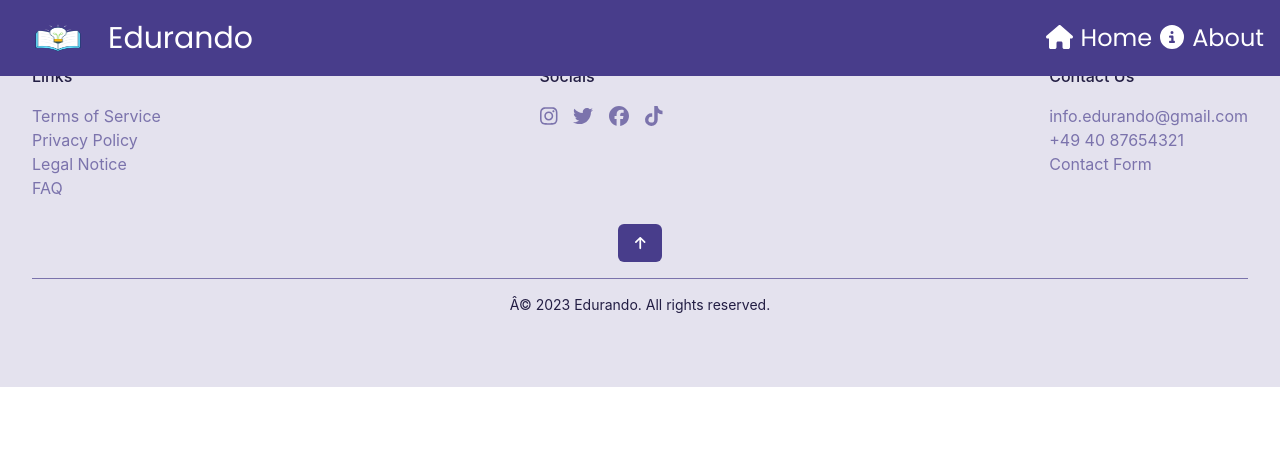
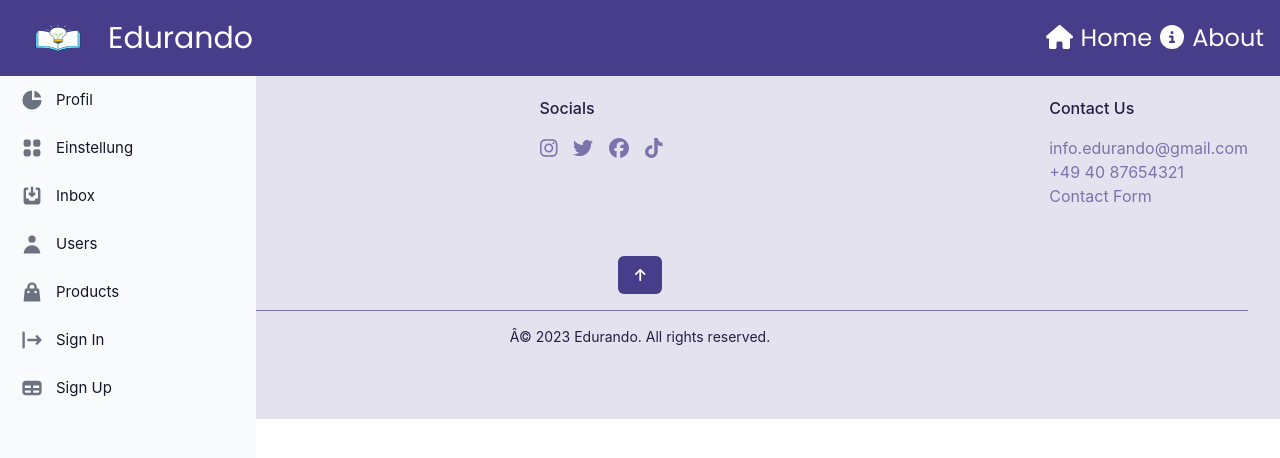
Before and after one commit to KrishKalra03/Edurando, a Vue app in the folder edurando-frontend/: page /edit in a window 1280 px wide. Shown: the top 458 px of the page. Built offline with nearby package versions, Linux system fonts and the light colour scheme.

Commit message:
E5.1 Profil bearbeiten

```diff
--- a/edurando-frontend/src/modules/Registration/page/Confirmation.vue
+++ b/edurando-frontend/src/modules/Registration/page/Confirmation.vue
@@ -2,20 +2,20 @@
   <div class="flex flex-col items-center justify-center h-screen bg-gray-100">
     <div class="max-w-md px-6 py-4 bg-white shadow-lg rounded-md">
       <h2 class="text-xl font-bold mb-4 text-black">E-Mail-Verifizierung</h2>
-      <p class="mb-6 text-black">Vielen Dank für Ihre Registrierung! Wir haben eine E-Mail an <strong>{{email}}</strong> gesendet. Bitte klicken Sie auf den Link in der E-Mail, um Ihre E-Mail-Adresse zu bestätigen.</p>
-      <p class="mb-6 text-black">Wenn Sie die E-Mail nicht erhalten haben, überprüfen Sie bitte Ihren Spam-Ordner oder <a href="#">senden Sie die E-Mail erneut</a>.</p>
-      <div class="flex flex-row items-center justify-center text-center">
-        <button class="bg-[#483d8b] hover:bg-[#483d8b] text-white py-2 px-4 rounded-md mr-4" @click="resendEmail">E-Mail erneut senden</button>
-      </div>
+      <p class="mb-6 text-black">Vielen Dank für Ihre Registrierung! Wir haben eine E-Mail an ihre E-Mail gesendet. Bitte klicken Sie auf den Link in der E-Mail, um Ihre E-Mail-Adresse zu
+        bestätigen.</p>
+      <button type="submit"
+              class=" text-center mx-auto w-1/2 flex justify-center py-2 px-4 border border-transparent text-sm font-medium rounded-md text-white bg-[#483d8b] hover:bg-purple-950 focus:outline-none focus:ring-2 focus:ring-offset-2 focus:ring-blue-500">
+        Kehre zur Loginseite zurück
+      </button>
     </div>
   </div>
 </template>
 
 <script>
-  import RegistrationPage from "./RegistrationPage.vue"
-  export default {
+import RegistrationPage from "./RegistrationPage.vue"
 
-  }
+export default {}
 </script>
 
 <style scoped>
--- a/edurando-frontend/src/modules/Registration/page/RegistrationPage.vue
+++ b/edurando-frontend/src/modules/Registration/page/RegistrationPage.vue
@@ -38,7 +38,6 @@
                    required
                    class="appearance-none rounded-none relative block w-full px-3 py-2 border border-gray-300 placeholder-gray-500 text-gray-900 focus:outline-none focus:ring-purple-500 focus:border-purple-500 focus:z-10 sm:text-sm"
                    placeholder="Email address">
-              <p>{{this.user.email}}</p>
           </div>
           <div>
             <label for="password" class="text-black font-font-family p-1">Password</label>
@@ -92,7 +91,7 @@ export default defineComponent({
         }
       },
       methods: {
-          registerUser() {
+          ser() {
             axios.post('http://localhost:9001/api/v1/register', this.user)
                 .then(response => {
                     response.statusText = response.data
--- /dev/null
+++ b/edurando-frontend/src/modules/UserUpdate/EditPage.vue
@@ -0,0 +1,75 @@
+<template>
+  <button data-drawer-target="default-sidebar" data-drawer-toggle="default-sidebar" aria-controls="default-sidebar" type="button" class="inline-flex items-center p-2 mt-2 ml-3 text-sm text-gray-500 rounded-lg sm:hidden hover:bg-gray-100 focus:outline-none focus:ring-2 focus:ring-gray-200 dark:text-gray-400 dark:hover:bg-gray-700 dark:focus:ring-gray-600">
+    <span class="sr-only">Open sidebar</span>
+    <svg class="w-6 h-6" aria-hidden="true" fill="currentColor" viewBox="0 0 20 20" xmlns="http://www.w3.org/2000/svg">
+      <path clip-rule="evenodd" fill-rule="evenodd" d="M2 4.75A.75.75 0 012.75 4h14.5a.75.75 0 010 1.5H2.75A.75.75 0 012 4.75zm0 10.5a.75.75 0 01.75-.75h7.5a.75.75 0 010 1.5h-7.5a.75.75 0 01-.75-.75zM2 10a.75.75 0 01.75-.75h14.5a.75.75 0 010 1.5H2.75A.75.75 0 012 10z"></path>
+    </svg>
+  </button>
+
+  <aside id="default-sidebar" class="mt-[5%] fixed top-0 left-0 z-40 w-64 h-screen transition-transform -translate-x-full sm:translate-x-0" aria-label="Sidebar">
+    <div class="h-[50%] px-3 py-4 overflow-y-auto bg-gray-50 dark:bg-gray-800">
+      <ul class="space-y-2 font-medium">
+        <li>
+          <a href="#" class="flex items-center p-2 text-gray-900 rounded-lg dark:text-white hover:bg-gray-100 dark:hover:bg-gray-700">
+            <svg aria-hidden="true" class="w-6 h-6 text-gray-500 transition duration-75 dark:text-gray-400 group-hover:text-gray-900 dark:group-hover:text-white" fill="currentColor" viewBox="0 0 20 20" xmlns="http://www.w3.org/2000/svg"><path d="M2 10a8 8 0 018-8v8h8a8 8 0 11-16 0z"></path><path d="M12 2.252A8.014 8.014 0 0117.748 8H12V2.252z"></path></svg>
+            <span class="ml-3">Profil</span>
+          </a>
+        </li>
+        <li>
+          <a href="#" class="flex items-center p-2 text-gray-900 rounded-lg dark:text-white hover:bg-gray-100 dark:hover:bg-gray-700">
+            <svg aria-hidden="true" class="flex-shrink-0 w-6 h-6 text-gray-500 transition duration-75 dark:text-gray-400 group-hover:text-gray-900 dark:group-hover:text-white" fill="currentColor" viewBox="0 0 20 20" xmlns="http://www.w3.org/2000/svg"><path d="M5 3a2 2 0 00-2 2v2a2 2 0 002 2h2a2 2 0 002-2V5a2 2 0 00-2-2H5zM5 11a2 2 0 00-2 2v2a2 2 0 002 2h2a2 2 0 002-2v-2a2 2 0 00-2-2H5zM11 5a2 2 0 012-2h2a2 2 0 012 2v2a2 2 0 01-2 2h-2a2 2 0 01-2-2V5zM11 13a2 2 0 012-2h2a2 2 0 012 2v2a2 2 0 01-2 2h-2a2 2 0 01-2-2v-2z"></path></svg>
+            <span class="flex-1 ml-3 whitespace-nowrap">Einstellung</span>
+          </a>
+        </li>
+        <li>
+          <a href="#" class="flex items-center p-2 text-gray-900 rounded-lg dark:text-white hover:bg-gray-100 dark:hover:bg-gray-700">
+            <svg aria-hidden="true" class="flex-shrink-0 w-6 h-6 text-gray-500 transition duration-75 dark:text-gray-400 group-hover:text-gray-900 dark:group-hover:text-white" fill="currentColor" viewBox="0 0 20 20" xmlns="http://www.w3.org/2000/svg"><path d="M8.707 7.293a1 1 0 00-1.414 1.414l2 2a1 1 0 001.414 0l2-2a1 1 0 00-1.414-1.414L11 7.586V3a1 1 0 10-2 0v4.586l-.293-.293z"></path><path d="M3 5a2 2 0 012-2h1a1 1 0 010 2H5v7h2l1 2h4l1-2h2V5h-1a1 1 0 110-2h1a2 2 0 012 2v10a2 2 0 01-2 2H5a2 2 0 01-2-2V5z"></path></svg>
+            <span class="flex-1 ml-3 whitespace-nowrap">Inbox</span>
+          </a>
+        </li>
+        <li>
+          <a href="#" class="flex items-center p-2 text-gray-900 rounded-lg dark:text-white hover:bg-gray-100 dark:hover:bg-gray-700">
+            <svg aria-hidden="true" class="flex-shrink-0 w-6 h-6 text-gray-500 transition duration-75 dark:text-gray-400 group-hover:text-gray-900 dark:group-hover:text-white" fill="currentColor" viewBox="0 0 20 20" xmlns="http://www.w3.org/2000/svg"><path fill-rule="evenodd" d="M10 9a3 3 0 100-6 3 3 0 000 6zm-7 9a7 7 0 1114 0H3z" clip-rule="evenodd"></path></svg>
+            <span class="flex-1 ml-3 whitespace-nowrap">Users</span>
+          </a>
+        </li>
+        <li>
+          <a href="#" class="flex items-center p-2 text-gray-900 rounded-lg dark:text-white hover:bg-gray-100 dark:hover:bg-gray-700">
+            <svg aria-hidden="true" class="flex-shrink-0 w-6 h-6 text-gray-500 transition duration-75 dark:text-gray-400 group-hover:text-gray-900 dark:group-hover:text-white" fill="currentColor" viewBox="0 0 20 20" xmlns="http://www.w3.org/2000/svg"><path fill-rule="evenodd" d="M10 2a4 4 0 00-4 4v1H5a1 1 0 00-.994.89l-1 9A1 1 0 004 18h12a1 1 0 00.994-1.11l-1-9A1 1 0 0015 7h-1V6a4 4 0 00-4-4zm2 5V6a2 2 0 10-4 0v1h4zm-6 3a1 1 0 112 0 1 1 0 01-2 0zm7-1a1 1 0 100 2 1 1 0 000-2z" clip-rule="evenodd"></path></svg>
+            <span class="flex-1 ml-3 whitespace-nowrap">Products</span>
+          </a>
+        </li>
+        <li>
+          <a href="#" class="flex items-center p-2 text-gray-900 rounded-lg dark:text-white hover:bg-gray-100 dark:hover:bg-gray-700">
+            <svg aria-hidden="true" class="flex-shrink-0 w-6 h-6 text-gray-500 transition duration-75 dark:text-gray-400 group-hover:text-gray-900 dark:group-hover:text-white" fill="currentColor" viewBox="0 0 20 20" xmlns="http://www.w3.org/2000/svg"><path fill-rule="evenodd" d="M3 3a1 1 0 00-1 1v12a1 1 0 102 0V4a1 1 0 00-1-1zm10.293 9.293a1 1 0 001.414 1.414l3-3a1 1 0 000-1.414l-3-3a1 1 0 10-1.414 1.414L14.586 9H7a1 1 0 100 2h7.586l-1.293 1.293z" clip-rule="evenodd"></path></svg>
+            <span class="flex-1 ml-3 whitespace-nowrap">Sign In</span>
+          </a>
+        </li>
+        <li>
+          <a href="#" class="flex items-center p-2 text-gray-900 rounded-lg dark:text-white hover:bg-gray-100 dark:hover:bg-gray-700">
+            <svg aria-hidden="true" class="flex-shrink-0 w-6 h-6 text-gray-500 transition duration-75 dark:text-gray-400 group-hover:text-gray-900 dark:group-hover:text-white" fill="currentColor" viewBox="0 0 20 20" xmlns="http://www.w3.org/2000/svg"><path fill-rule="evenodd" d="M5 4a3 3 0 00-3 3v6a3 3 0 003 3h10a3 3 0 003-3V7a3 3 0 00-3-3H5zm-1 9v-1h5v2H5a1 1 0 01-1-1zm7 1h4a1 1 0 001-1v-1h-5v2zm0-4h5V8h-5v2zM9 8H4v2h5V8z" clip-rule="evenodd"></path></svg>
+            <span class="flex-1 ml-3 whitespace-nowrap">Sign Up</span>
+          </a>
+        </li>
+      </ul>
+    </div>
+  </aside>
+
+  <div class="p-4 sm:ml-64">
+
+  </div>
+
+</template>
+
+
+<script>
+export default {
+  data() {
+    return {
+      name: '',
+      email: '',
+      password: ''
+    }
+  },
+}
+</script>
--- a/edurando-frontend/src/router/index.js
+++ b/edurando-frontend/src/router/index.js
@@ -1,6 +1,8 @@
 import { createRouter, createWebHistory } from 'vue-router'
 import RegistrationPage from "@/modules/Registration/page/RegistrationPage.vue";
 import Confirmation from "@/modules/Registration/page/Confirmation.vue";
+import UpdatePage from "@/modules/UserUpdate/EditPage.vue";
+import EditPage from "@/modules/UserUpdate/EditPage.vue";
 
 const router = createRouter({
     history: createWebHistory(import.meta.env.BASE_URL),
@@ -15,6 +17,12 @@ const router = createRouter({
             name: 'confirm',
             component: Confirmation
         },
+        {
+            path: '/edit',
+            name: 'edit',
+            component: EditPage
+        }
+
     ]
 })
 
```
Also changed, not shown: 1 other file (tests, documents, lock files or other folders).
